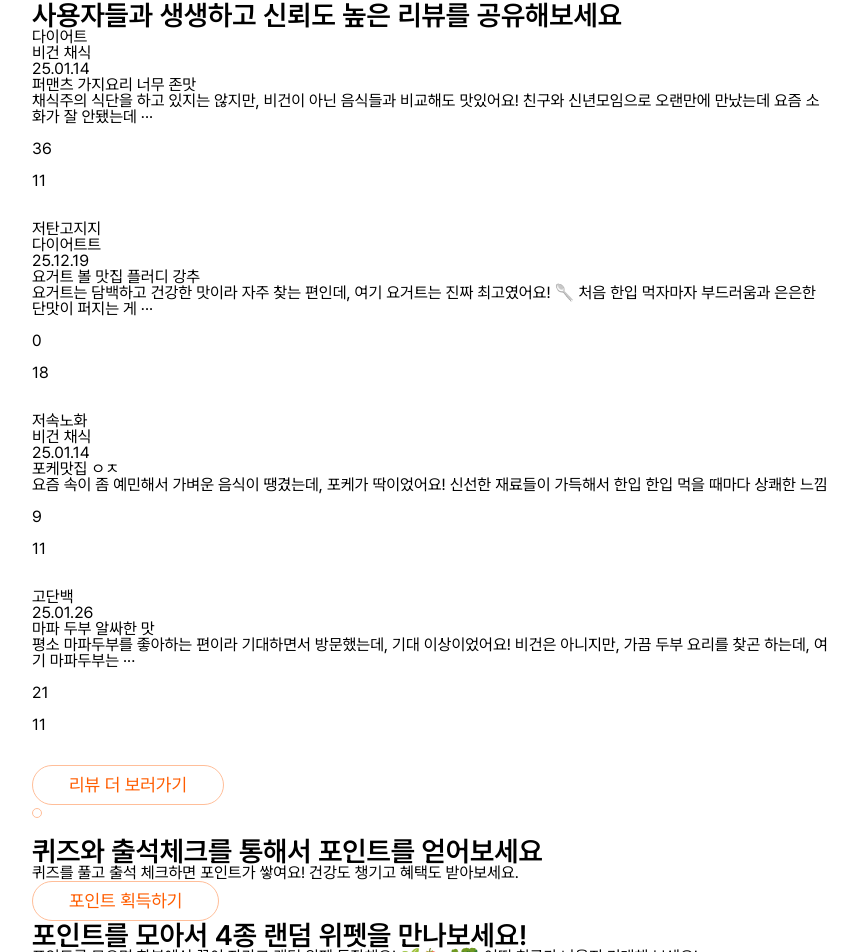
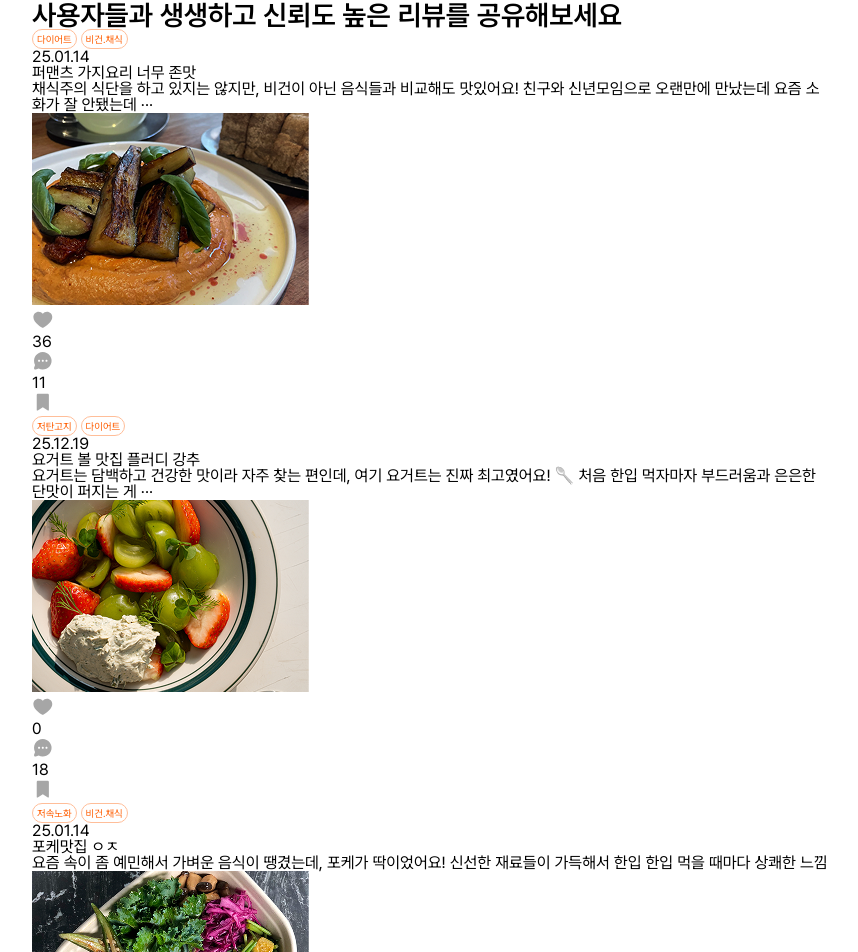
Before and after one commit to hyun2e/weat-landing, a React (Vite) app: page / in a window 1280 px wide. Shown: the part 1678-2630 px from the top of the page, without its empty margins (208-1066 px from the left). Built offline with nearby package versions, Linux system fonts and the light colour scheme.

Commit message:
card review edit

```diff
--- a/src/components/Card_review.jsx
+++ b/src/components/Card_review.jsx
@@ -1,7 +1,47 @@
 import React from "react";
+import Chip from '../components/Chip'; // Chip 컴포넌트 불러오기
 
-const Card_review = () => {
-  return <div>Card_review</div>;
+const Card_review = ({ review }) => {
+  return (
+  <div className="card">
+
+  {/* 카드 텍스트 부분 */}
+  <div className="card-text">
+    {/* 카드 헤더: 칩(라벨), 날짜 */}
+    <div className="card-header">
+    <Chip>{review.chip}</Chip> {/* Chip 컴포넌트 사용 */}
+    <Chip>{review.chip2}</Chip>
+      <p>{review.date}</p>
+    </div>
+
+    {/* 카드 바디: 제목과 내용 */}
+    <div className="card-body">
+      <p className="card-title">{review.title}</p>
+      <p className="card-content">{review.content}</p>
+    </div>
+
+    {/* 카드 이미지 */}
+    <div className="card-image">
+      <img src={review.image} alt="restaurant" />
+    </div>
+
+    {/* 카드 푸터: 좋아요, 댓글, 공유 아이콘 */}
+    <div className="card-footer">
+      <div className="card-icon">
+        <img src={review.likeIcon} alt="like" />
+        <p>{review.likeCount}</p>
+      </div>
+      <div className="card-icon">
+        <img src={review.ChatIcon} alt="chat" />
+        <p>{review.ChatCount}</p>
+      </div>
+      <div className="card-icon">
+        <img src={review.BookMarkIcon} alt="bookmark" />
+      </div>
+    </div>
+  </div>
+</div>
+);
 };
 
 export default Card_review;
--- a/src/sections/Review.jsx
+++ b/src/sections/Review.jsx
@@ -1,145 +1,87 @@
-import React from 'react'
-import Button from '../components/Button'
+import React from 'react';
+import Button from '../components/Button';
+import Card_review from '../components/Card_review';
 
 function Review() {
+  // 리뷰 데이터 배열
+  const reviews = [
+    {
+      chip: "다이어트",
+      chip2: "비건.채식",
+      date: "25.01.14",
+      title: "퍼맨츠 가지요리 너무 존맛",
+      content:
+        "채식주의 식단을 하고 있지는 않지만, 비건이 아닌 음식들과 비교해도 맛있어요! 친구와 신년모임으로 오랜만에 만났는데 요즘 소화가 잘 안됐는데 ···",
+      likeIcon: "src/assets/images/Heart_gray_little.svg",
+      likeCount: 36,
+      ChatIcon: "src/assets/images/ChatCircleDots.svg",
+      ChatCount: 11,
+      BookMarkIcon: "src/assets/images/BookmarkSimple.svg",
+      image: "src/assets/images/review1.png",
+    },
+    {
+      chip: "저탄고지",
+      chip2: "다이어트",
+      date: "25.12.19",
+      title: "요거트 볼 맛집 플러디 강추",
+      content:
+        "요거트는 담백하고 건강한 맛이라 자주 찾는 편인데, 여기 요거트는 진짜 최고였어요! 🥄 처음 한입 먹자마자 부드러움과 은은한 단맛이 퍼지는 게 ···",
+      likeIcon: "src/assets/images/Heart_gray_little.svg",
+      likeCount: 0,
+      ChatIcon: "src/assets/images/ChatCircleDots.svg",
+      ChatCount: 18,
+      BookMarkIcon: "src/assets/images/BookmarkSimple.svg",
+      image: "src/assets/images/review2.png",
+    },
+    {
+      chip: "저속노화",
+      chip2: "비건.채식",
+      date: "25.01.14",
+      title: "포케맛집 ㅇㅈ",
+      content:
+        "요즘 속이 좀 예민해서 가벼운 음식이 땡겼는데, 포케가 딱이었어요! 신선한 재료들이 가득해서 한입 한입 먹을 때마다 상쾌한 느낌",
+      likeIcon: "src/assets/images/Heart_gray_little.svg",
+      likeCount: 9,
+      ChatIcon: "src/assets/images/ChatCircleDots.svg",
+      ChatCount: 11,
+      BookMarkIcon: "src/assets/images/BookmarkSimple.svg",
+      image: "src/assets/images/review3.png",
+    },
+    {
+      chip: "고단백",
+      chip2: "다이어트",
+      date: "25.01.26",
+      title: "마파 두부 알싸한 맛",
+      content:
+        "평소 마파두부를 좋아하는 편이라 기대하면서 방문했는데, 기대 이상이었어요! 비건은 아니지만, 가끔 두부 요리를 찾곤 하는데, 여기 마파두부는 ···",
+      likeIcon: "src/assets/images/Heart_gray_little.svg",
+      likeCount: 21,
+      ChatIcon: "src/assets/images/ChatCircleDots.svg",
+      ChatCount: 11,
+      BookMarkIcon: "src/assets/images/BookmarkSimple.svg",
+      image: "src/assets/images/review4.png",
+    },
+  ];
+
   return (
-    <div>
-        <h2>사용자들과 생생하고 신뢰도 높은 리뷰를 공유해보세요</h2>
-        <div>
-         <div>
-            <div>
-                <div>
-                    <p>다이어트</p>
-                    <p>비건 채식</p>
-                    <p>25.01.14</p>
-                </div>
-                <div>
-                    <p>퍼맨츠 가지요리 너무 존맛</p>
-                    <p>채식주의 식단을 하고 있지는 않지만, 비건이 아닌 음식들과 비교해도 맛있어요! 친구와 신년모임으로 오랜만에 만났는데 요즘 소화가 잘 안됐는데 ···</p>
-                </div>
-                <div>
-                    <div>
-                        <img/>
-                        <p>36</p>
-                    </div>
+    <div className="review-container">
+      {/* 페이지 제목 */}
+      <h2>사용자들과 생생하고 신뢰도 높은 리뷰를 공유해보세요</h2>
 
-                    <div>
-                        <img/>
-                        <p>11</p>
-                    </div>
+      {/* 리뷰 카드 리스트 */}
+      <div className="card-list">
+        <Card_review review={reviews[0]} />
+        <Card_review review={reviews[1]} />
+        <Card_review review={reviews[2]} />
+        <Card_review review={reviews[3]} />
+      </div>
 
-                    <div>
-                        <img/>
-                    </div>
-                </div>
-            </div>
-
-            <div>
-                <img/>
-            </div>
-        </div>
-
-        <div>
-            <div>
-                <div>
-                    <p>저탄고지지</p>
-                    <p>다이어트트</p>
-                    <p>25.12.19</p>
-                </div>
-                <div>
-                    <p>요거트 볼 맛집 플러디 강추</p>
-                    <p>요거트는 담백하고 건강한 맛이라 자주 찾는 편인데, 여기 요거트는 진짜 최고였어요! 🥄 처음 한입 먹자마자 부드러움과 은은한 단맛이 퍼지는 게 ···</p>
-                </div>
-                <div>
-                    <div>
-                        <img/>
-                        <p>0</p>
-                    </div>
-
-                    <div>
-                        <img/>
-                        <p>18</p>
-                    </div>
-
-                    <div>
-                        <img/>
-                    </div>
-                </div>
-            </div>
-
-            <div>
-                <img/>
-            </div>
-        </div>
-
-        <div>
-            <div>
-                <div>
-                    <p>저속노화</p>
-                    <p>비건 채식</p>
-                    <p>25.01.14</p>
-                </div>
-                <div>
-                    <p>포케맛집 ㅇㅈ</p>
-                    <p>요즘 속이 좀 예민해서 가벼운 음식이 땡겼는데, 포케가 딱이었어요! 신선한 재료들이 가득해서 한입 한입 먹을 때마다 상쾌한 느낌</p>
-                </div>
-                <div>
-                    <div>
-                        <img/>
-                        <p>9</p>
-                    </div>
-
-                    <div>
-                        <img/>
-                        <p>11</p>
-                    </div>
-
-                    <div>
-                        <img/>
-                    </div>
-                </div>
-            </div>
-
-            <div>
-                <img/>
-            </div>
-        </div>
-
-        <div>
-            <div>
-                <div>
-                    <p>고단백</p>
-                    <p>25.01.26</p>
-                </div>
-                <div>
-                    <p>마파 두부 알싸한 맛</p>
-                    <p>평소 마파두부를 좋아하는 편이라 기대하면서 방문했는데, 기대 이상이었어요! 비건은 아니지만, 가끔 두부 요리를 찾곤 하는데, 여기 마파두부는  ···</p>
-                </div>
-                <div>
-                    <div>
-                        <img/>
-                        <p>21</p>
-                    </div>
-
-                    <div>
-                        <img/>
-                        <p>11</p>
-                    </div>
-
-                    <div>
-                        <img/>
-                    </div>
-                </div>
-            </div>
-
-            <div>
-                <img/>
-            </div>
-        </div>
+      {/* 리뷰 더 보기 버튼 */}
+      <Button type="outline-btn" href="/characters">
+        리뷰 더 보러가기
+      </Button>
     </div>
-    <Button type="outline-btn" href="/characters"> 리뷰 더 보러가기</Button>
-</div>
-  )
+  );
 }
 
-export default Review
+export default Review;
```
